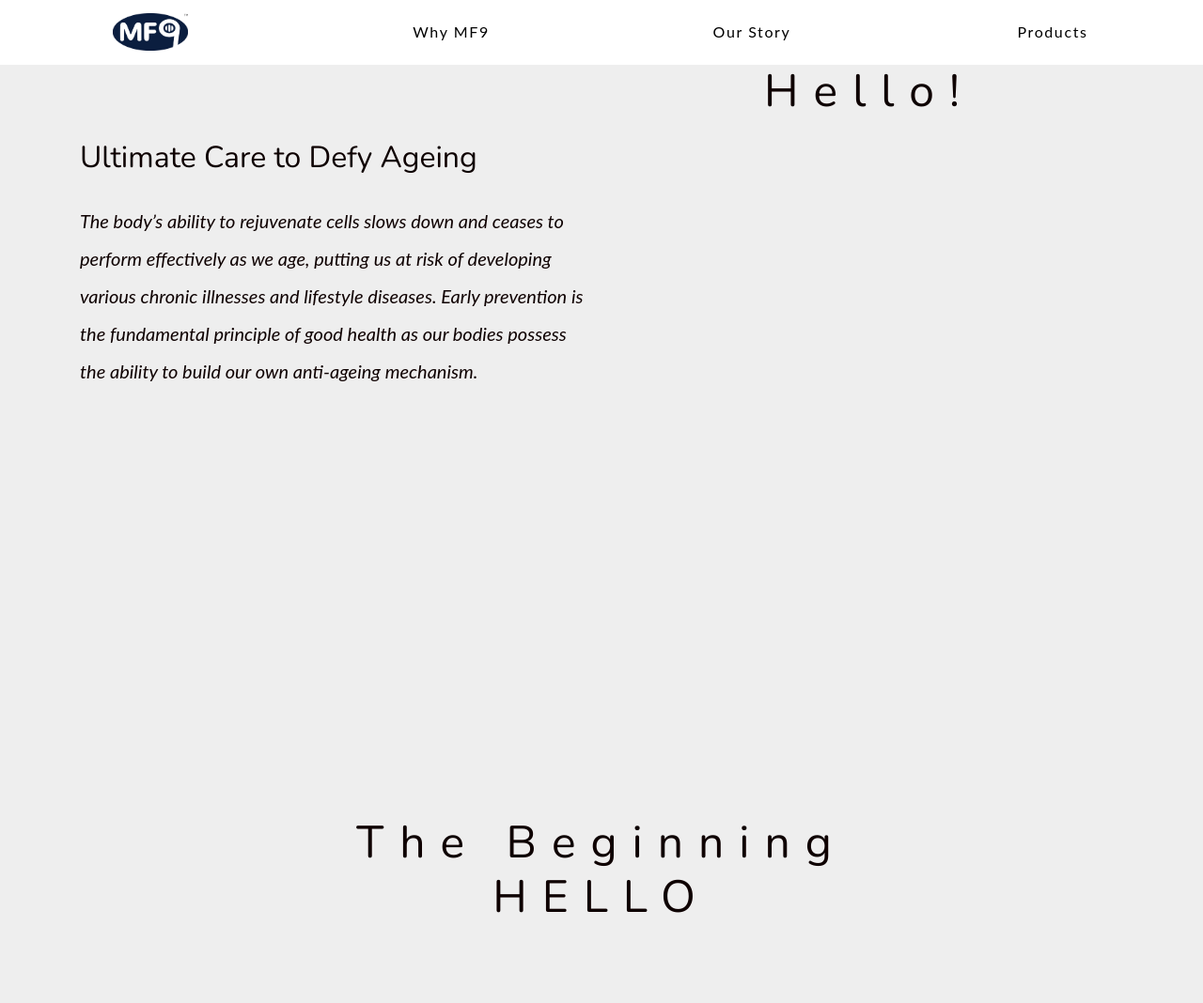
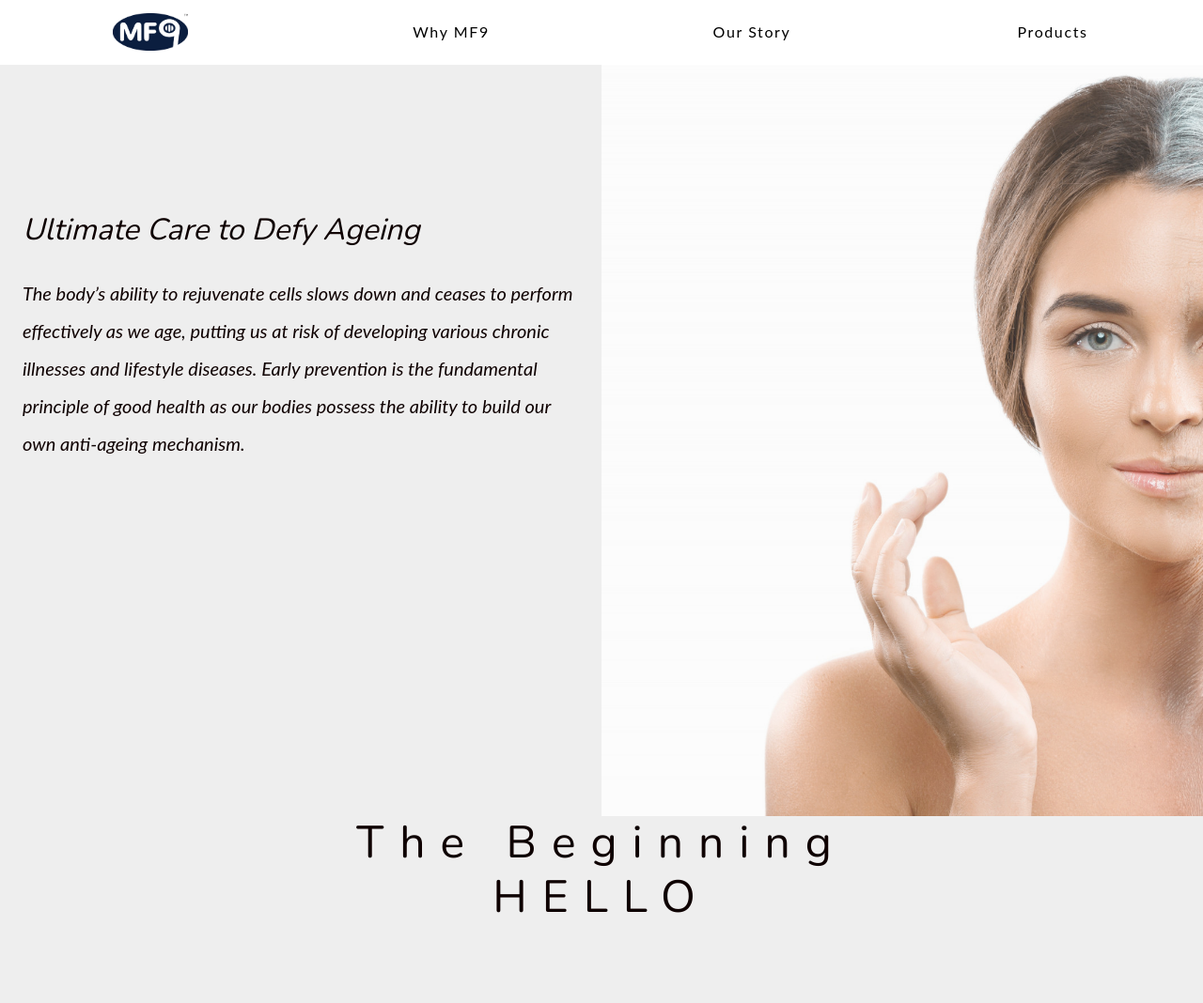
Before and after one commit to jjacquel/mf9, a Rails app: page / in a window 1280 px wide. Shown: the part 731-1799 px from the top of the page at 94% size. Run offline with Rails 7, Linux system fonts and the light colour scheme; style sheets or scripts are compiled from the project's sources; some libraries are stand-ins or nearby versions; grey boxes are pictures that could not be loaded.

Commit message:
finish why mf9

```diff
--- a/app/assets/stylesheets/application.scss
+++ b/app/assets/stylesheets/application.scss
@@ -105,3 +105,15 @@ a {
   height: 100%;
   overflow: hidden;
 }
+
+.et-main {
+  // width: 100%;
+  margin: 0px;
+  padding: 0px;
+}
+
+.et-slide {
+  // width: 100%;
+  margin: 0px;
+  padding: 0px;
+}
--- a/app/assets/stylesheets/components/_banner.scss
+++ b/app/assets/stylesheets/components/_banner.scss
@@ -16,6 +16,13 @@
   .banner-right {
     padding-top: 40px;
   }
+  .image-2 {
+    background-image: url("why-mf9.jpg");
+    background-size: cover;
+    height: 100vh;
+    width: 220vh;
+    opacity: 0.8;
+  }
 }
 
 @media (max-width: 991px) {
@@ -25,6 +32,15 @@
     background-position: center;
     width: 110vw;
     height: 50vh;
+    opacity: 0.8;
+  }
+
+  .image-2 {
+    background-image: url("why-mf9.jpg");
+    background-size: cover;
+    background-position: center;
+    // width: 110vw;
+    height: 35vh;
     opacity: 0.8;
   }
 
@@ -67,11 +83,11 @@
 //   text-align: center;
 // }
 
-.transparent {
-  background-color: rgba(250, 250, 250, 0.7);
-  height: 100%;
-  display: flex;
-  flex-direction: column;
-  justify-content: center;
-  align-items: center;
-}
+// .transparent {
+//   background-color: rgba(250, 250, 250, 0.7);
+//   height: 100%;
+//   display: flex;
+//   flex-direction: column;
+//   justify-content: center;
+//   align-items: center;
+// }
--- a/app/assets/stylesheets/components/_carousel.scss
+++ b/app/assets/stylesheets/components/_carousel.scss
@@ -13,7 +13,8 @@
   // overflow: visible;
   overflow: auto;
   position: relative;
-  padding-left: 15px;
+  padding-left: 24px;
+  padding-right: 24px;
 }
 
 .mask {
@@ -277,7 +278,7 @@
   // margin-top: 1rem;
   // min-height: 1rem;
   // padding: 1rem 1rem 1rem 1rem;
-  padding-left: 1rem;
+  padding-left: 30px;
   box-shadow: 0.25rem 0.25rem 0.6rem rgba(0, 0, 0, 0.05),
     0 0.5rem 1.125rem rgba(75, 0, 0, 0.05);
   // font-size: 16px;
@@ -296,19 +297,37 @@
   }
 
   .quote {
-    font-size: small;
+    font-size: smaller;
+  }
+
+  .box-two {
+    height: 60vh;
+    // align-items: center;
   }
 
   h2 {
     font-size: 24px;
   }
+
+  .content-slider {
+    width: 100%;
+    // height: 360px;
+    height: 50vh;
+  }
+
+  .slider {
+    height: 60vh;
+    margin-top: 0px;
+    display: flex;
+    align-items: center;
+  }
 }
 
-@media (min-width: 991px) {
-  .box-two {
-    padding-top: 40px;
-  }
-}
+// @media (min-width: 991px) {
+//   .box-two {
+//     padding-top: 40px;
+//   }
+// }
 
 // .container-list {
 //   text-align: left;
--- a/app/views/pages/home.html.erb
+++ b/app/views/pages/home.html.erb
@@ -41,19 +41,19 @@
   </section>
 
   <!-- Main -->
-  <main class="et-main">
-    <section class="et-slide" id="why-mf9">
+  <main class="et-main " style="width: 100%">
+    <section class="et-slide" id="why-mf9" style="width: 100%; justify-content: left;">
 
 
-        <div class="container">
+        <!-- <div class="container mx-0 px-0" style="width: 100%;"> -->
           <!-- <h1>Why MF9</h1> -->
-          <div class="row">
-            <div class="col-lg-6 box-two" style="padding-left: 0; height:800px;">
+          <div class="row mx-0 px-0" style="padding-left: 0px;">
+            <div class="col-lg-6 box-two mx-0 px-0" style="padding-left: 0; display:flex; justify-content: center; align-items: center;">
             <div class="content-slider">
               <div class="slider">
                 <div class="mask">
                   <ul>
-                    <li class="anim1" style="height: 500px;">
+                    <li class="anim1" style="height: 500px; display:flex; align-items: center;">
                       <div class="quote">
                         <h2 style="width: 100%; padding-bottom: 20px;">We may not be able to prolong our life, but we can:</h2>
                         <div class="container container-list">
@@ -69,22 +69,28 @@
                       </div>
                       <!-- <div class="source">- Person</div> -->
                     </li>
-                    <li class="anim2" style="height: 500px;">
-                      <h2 style="padding-bottom: 20px;">Ultimate Care to Defy Ageing</h2>
-                      <div class="quote">The body’s ability to rejuvenate cells slows down and ceases to perform effectively as we age, putting us at risk of developing various chronic illnesses and lifestyle diseases. Early prevention is the fundamental principle of good health as our bodies possess the ability to build our own anti-ageing mechanism.</div>
+                    <li class="anim2" style="height: 500px; display:flex; align-items: center;">
+                      <!-- <h2 style="padding-bottom: 20px;">Ultimate Care to Defy Ageing</h2> -->
+                      <div class="quote">
+                        <h2 style="padding-bottom: 20px;">Ultimate Care to Defy Ageing</h2>
+                       <p>The body’s ability to rejuvenate cells slows down and ceases to perform effectively as we age, putting us at risk of developing various chronic illnesses and lifestyle diseases. Early prevention is the fundamental principle of good health as our bodies possess the ability to build our own anti-ageing mechanism.</p>
+                      </div>
                       <!-- <div class="source">- Another person</div> -->
                     </li>
-                    <li class="anim3" style="height: 500px;">
+                    <li class="anim3" style="height: 500px; display:flex; align-items: center;">
                       <div class="quote">
                         <h3 style="font-size: 24px;">MF9 is a global anti-aging brand that offers Swiss-formulated and innovated supplements and skincare products for general health and beauty care.</h3>
-
+                      </div>
                       <!-- <div class="source">- Animal</div> -->
                     </li>
-                    <li class="anim4" style="height: 500px;">
-                      <div class="quote">With botanical and placental extracts as some of its exciting exclusive ingredients, MF9’s products are the result of cutting edge technology, innovated and formulated in Switzerland, and marked with quality assurance and product accreditations, referred here as the MF3 Tri-Factor. This celebrated hallmark reflects the brand’s pioneering role in the global anti-aging industry for the past 20 years, delivering trust and unrivalled rejuvenation to consumers worldwide.</div>
+                    <li class="anim4" style="height: 500px; display:flex; align-items: center;">
+                      <div class="quote">With botanical and placental extracts, MF9’s products are the result of cutting edge technology, innovated and formulated in Switzerland, and marked with quality assurance and product accreditations. These reflects the brand’s pioneering role in the global anti-aging industry for the past 20 years, delivering trust and unrivalled rejuvenation to consumers worldwide.</div>
 
                     </li>
-                    <li class="anim5" style="height: 500px;">
+                    <li class="anim5" style="height: 500px; display:flex; align-items: center;">
+                      <br>
+                      <br>
+                      <br>
                       <div class="quote">Start your plan to maintain your youth and keep your body in the best condition, keeping healthy and energetic today.</div>
                     <!--   <div class="source">- Cassidy</div> -->
                     </li>
@@ -93,11 +99,10 @@
               </div>
             </div>
            </div>
-           <div class="col-lg-6">
-            <h1>Hello!</h1>
+           <div class="col-lg-6 col-sm-12 image-2 mx-0 px-0">
            </div>
           </div>
-        </div>
+        <!-- </div> -->
 
     </section>
     <section class="et-slide" id="the-beginning">
```
Also changed, not shown: app/assets/images/why-mf9.jpg (added).
